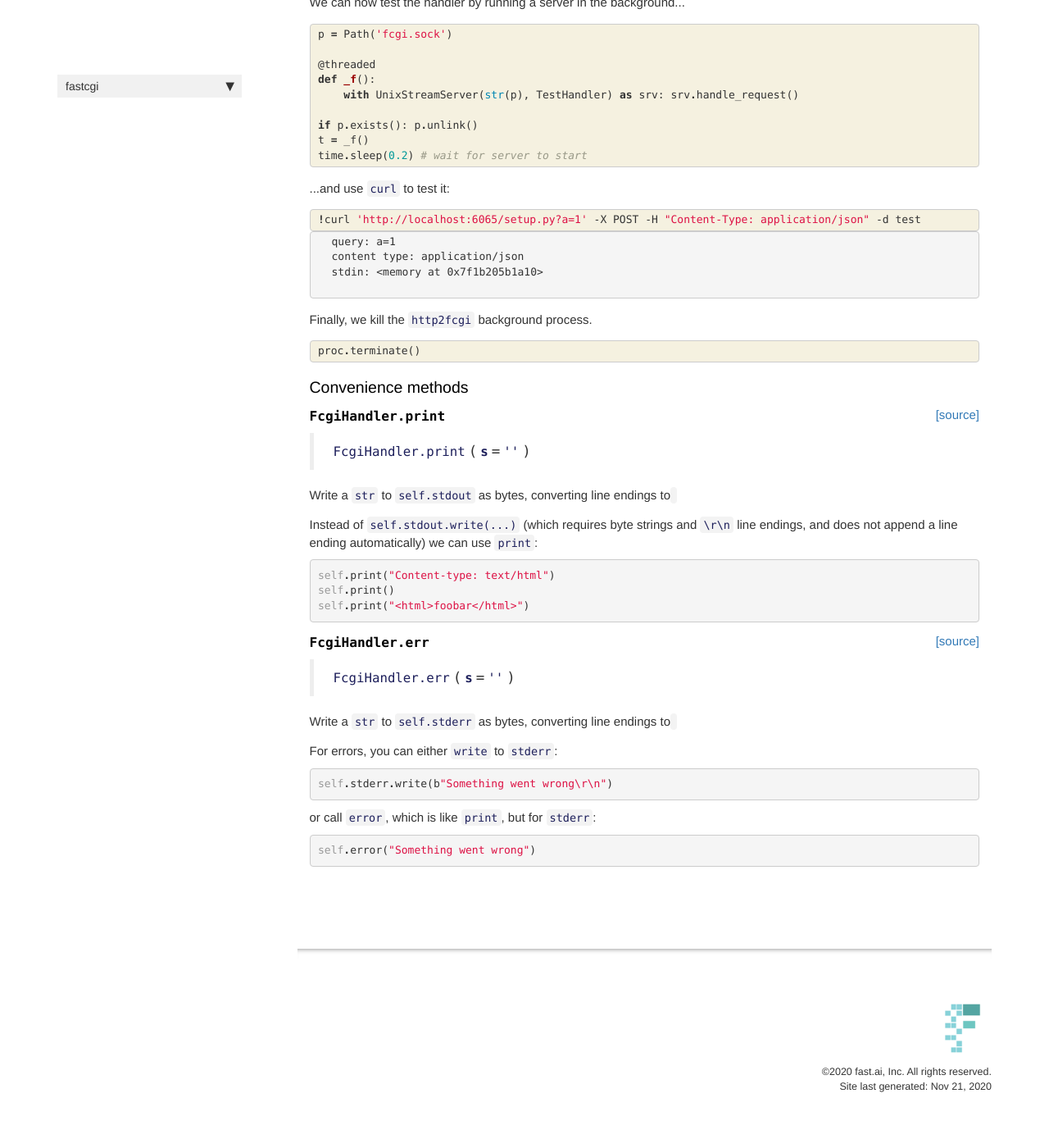
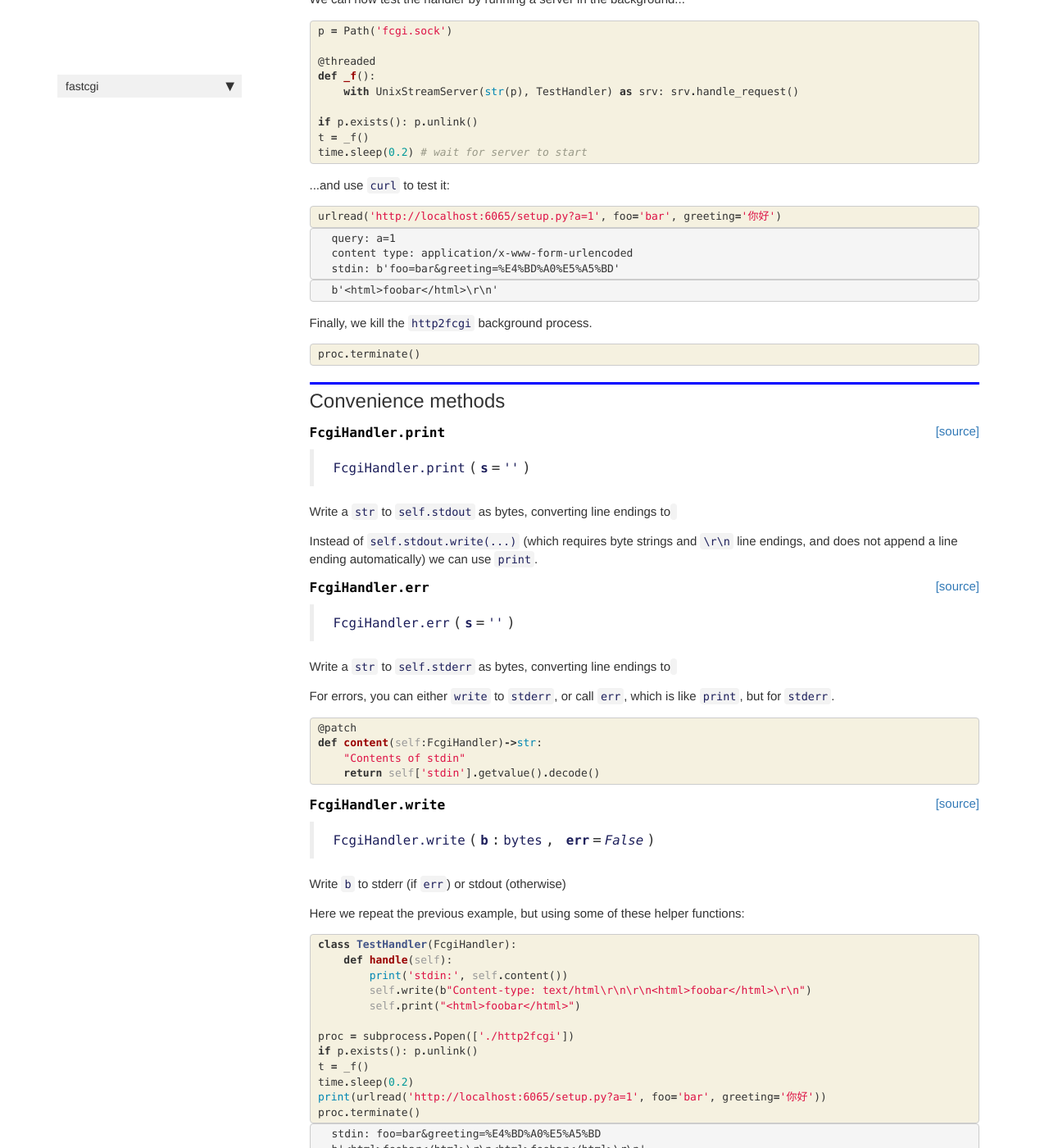
Before and after one commit to fastai/fastcgi, a Jekyll site: the page built from docs/core.html, in a window 1280 px wide and 1400 px high, scrolled down 3020 px. Shown: the whole window at 82% size. Built offline with Jekyll 4.4.1, drawn with Linux system fonts in a browser that asks for light colours; nearby versions of some CDN libraries; comment, search, counter and statistics services are not loaded; some of the changed text lies outside the part shown.

Commit message:
refactor

```diff
--- a/docs/core.html
+++ b/docs/core.html
@@ -114,7 +114,7 @@ nb_path: "00_core.ipynb"
 
 
 <div class="output_markdown rendered_html output_subarea ">
-<h4 id="readlen" class="doc_header"><code>readlen</code><a href="https://github.com/fastai/fastcgi/tree/master/fastcgi/core.py#L29" class="source_link" style="float:right">[source]</a></h4><blockquote><p><code>readlen</code>(<strong><code>r</code></strong>)</p>
+<h4 id="readlen" class="doc_header"><code>readlen</code><a href="https://github.com/fastai/fastcgi/tree/master/fastcgi/core.py#L30" class="source_link" style="float:right">[source]</a></h4><blockquote><p><code>readlen</code>(<strong><code>r</code></strong>)</p>
 </blockquote>
 <p>Read the length of the next fcgi parameter</p>
 
@@ -349,13 +349,6 @@ nb_path: "00_core.ipynb"
 
 <div class="cell border-box-sizing code_cell rendered">
 
-</div>
-    {% endraw %}
-
-    {% raw %}
-
-<div class="cell border-box-sizing code_cell rendered">
-
 <div class="output_wrapper">
 <div class="output">
 
@@ -363,9 +356,9 @@ nb_path: "00_core.ipynb"
 
 
 <div class="output_markdown rendered_html output_subarea ">
-<h2 id="ByteStream" class="doc_header"><code>class</code> <code>ByteStream</code><a href="https://github.com/fastai/fastcgi/tree/master/fastcgi/core.py#L45" class="source_link" style="float:right">[source]</a></h2><blockquote><p><code>ByteStream</code>(<strong><code>typ</code></strong>:<a href="/fastcgi/core.html#Record"><code>Record</code></a>, <strong><code>r</code></strong>) :: <code>BytesIO</code></p>
+<h4 id="send_record" class="doc_header"><code>send_record</code><a href="https://github.com/fastai/fastcgi/tree/master/fastcgi/core.py#L39" class="source_link" style="float:right">[source]</a></h4><blockquote><p><code>send_record</code>(<strong><code>typ</code></strong>, <strong><code>w</code></strong>, <strong><code>c</code></strong>=<em><code>b''</code></em>)</p>
 </blockquote>
-<p>Buffered I/O implementation using an in-memory bytes buffer.</p>
+<p>Send fastcgi binary record of <code>typ</code> to <code>w</code></p>
 
 </div>
 
@@ -395,7 +388,39 @@ nb_path: "00_core.ipynb"
 
 
 <div class="output_markdown rendered_html output_subarea ">
-<h2 id="FcgiHandler" class="doc_header"><code>class</code> <code>FcgiHandler</code><a href="https://github.com/fastai/fastcgi/tree/master/fastcgi/core.py#L54" class="source_link" style="float:right">[source]</a></h2><blockquote><p><code>FcgiHandler</code>(<strong><code>request</code></strong>, <strong><code>client_address</code></strong>, <strong><code>server</code></strong>) :: <code>StreamRequestHandler</code></p>
+<h4 id="send_stream" class="doc_header"><code>send_stream</code><a href="https://github.com/fastai/fastcgi/tree/master/fastcgi/core.py#L44" class="source_link" style="float:right">[source]</a></h4><blockquote><p><code>send_stream</code>(<strong><code>typ</code></strong>, <strong><code>w</code></strong>, <strong><code>s</code></strong>)</p>
+</blockquote>
+<p>Send fastcgi stream of <code>typ</code> to <code>w</code></p>
+
+</div>
+
+</div>
+
+</div>
+</div>
+
+</div>
+    {% endraw %}
+
+    {% raw %}
+
+<div class="cell border-box-sizing code_cell rendered">
+
+</div>
+    {% endraw %}
+
+    {% raw %}
+
+<div class="cell border-box-sizing code_cell rendered">
+
+<div class="output_wrapper">
+<div class="output">
+
+<div class="output_area">
+
+
+<div class="output_markdown rendered_html output_subarea ">
+<h2 id="FcgiHandler" class="doc_header"><code>class</code> <code>FcgiHandler</code><a href="https://github.com/fastai/fastcgi/tree/master/fastcgi/core.py#L51" class="source_link" style="float:right">[source]</a></h2><blockquote><p><code>FcgiHandler</code>(<strong><code>request</code></strong>, <strong><code>client_address</code></strong>, <strong><code>server</code></strong>) :: <code>StreamRequestHandler</code></p>
 </blockquote>
 <p>A request handler that processes FastCGI streams and parameters</p>
 
@@ -418,43 +443,11 @@ nb_path: "00_core.ipynb"
 
 <div class="cell border-box-sizing text_cell rendered"><div class="inner_cell">
 <div class="text_cell_render border-box-sizing rendered_html">
-<p>This is used in much the same way as <a href="https://docs.python.org/3/library/socketserver.html#request-handler-objects">StreamRequestHandler</a>, except that receiving the data is handled for you before your <code>handle</code> method is called. All headers are available in the <code>params</code> dictionary. All streams are available through indexing (i.e. using <code>__getitem__</code>). The <code>stdin</code> stream contains the data sent to your handler. Write to the <code>stdout</code> and <code>stderr</code> streams to send data to the client, or use the <code>write</code> method.</p>
+<p>This is used in much the same way as <a href="https://docs.python.org/3/library/socketserver.html#request-handler-objects">StreamRequestHandler</a>, except that receiving the data is handled for you before your <code>handle</code> method is called. All headers are available in the <code>params</code> dictionary. All streams are available through indexing (i.e. using <code>__getitem__</code>). The <code>stdin</code> stream contains the data sent to your handler. Write to the <code>stdout</code> and <code>stderr</code> streams to send data to the client.</p>
 
 </div>
 </div>
 </div>
-    {% raw %}
-
-<div class="cell border-box-sizing code_cell rendered">
-
-<div class="output_wrapper">
-<div class="output">
-
-<div class="output_area">
-
-
-<div class="output_markdown rendered_html output_subarea ">
-<h4 id="FcgiHandler.write" class="doc_header"><code>FcgiHandler.write</code><a href="https://github.com/fastai/fastcgi/tree/master/fastcgi/core.py#L83" class="source_link" style="float:right">[source]</a></h4><blockquote><p><code>FcgiHandler.write</code>(<strong><code>b</code></strong>:<code>bytes</code>, <strong><code>err</code></strong>=<em><code>False</code></em>)</p>
-</blockquote>
-<p>Write <code>b</code> to stderr (if <code>err</code>) or stdout (otherwise)</p>
-
-</div>
-
-</div>
-
-</div>
-</div>
-
-</div>
-    {% endraw %}
-
-    {% raw %}
-
-<div class="cell border-box-sizing code_cell rendered">
-
-</div>
-    {% endraw %}
-
 <div class="cell border-box-sizing text_cell rendered"><div class="inner_cell">
 <div class="text_cell_render border-box-sizing rendered_html">
 <p>Here's an example subclass:</p>
@@ -472,9 +465,9 @@ nb_path: "00_core.ipynb"
 <div class=" highlight hl-ipython3"><pre><span></span><span class="k">class</span> <span class="nc">TestHandler</span><span class="p">(</span><span class="n">FcgiHandler</span><span class="p">):</span>
     <span class="k">def</span> <span class="nf">handle</span><span class="p">(</span><span class="bp">self</span><span class="p">):</span>
         <span class="nb">print</span><span class="p">(</span><span class="s1">&#39;query:&#39;</span><span class="p">,</span> <span class="bp">self</span><span class="o">.</span><span class="n">environ</span><span class="p">[</span><span class="s1">&#39;QUERY_STRING&#39;</span><span class="p">])</span>
-        <span class="nb">print</span><span class="p">(</span><span class="s1">&#39;content type:&#39;</span><span class="p">,</span> <span class="bp">self</span><span class="o">.</span><span class="n">environ</span><span class="p">[</span><span class="s1">&#39;HTTP_CONTENT_TYPE&#39;</span><span class="p">])</span>
-        <span class="nb">print</span><span class="p">(</span><span class="s1">&#39;stdin:&#39;</span><span class="p">,</span> <span class="bp">self</span><span class="o">.</span><span class="n">content</span><span class="p">)</span>
-        <span class="bp">self</span><span class="o">.</span><span class="n">write</span><span class="p">(</span><span class="sa">b</span><span class="s2">&quot;Content-type: text/html</span><span class="se">\r\n\r\n</span><span class="s2">&lt;html&gt;foobar&lt;/html&gt;</span><span class="se">\r\n</span><span class="s2">&quot;</span><span class="p">)</span>
+        <span class="nb">print</span><span class="p">(</span><span class="s1">&#39;content type:&#39;</span><span class="p">,</span> <span class="bp">self</span><span class="o">.</span><span class="n">environ</span><span class="o">.</span><span class="n">get</span><span class="p">(</span><span class="s1">&#39;HTTP_CONTENT_TYPE&#39;</span><span class="p">,</span> <span class="s1">&#39;N/A&#39;</span><span class="p">))</span>
+        <span class="nb">print</span><span class="p">(</span><span class="s1">&#39;stdin:&#39;</span><span class="p">,</span> <span class="bp">self</span><span class="p">[</span><span class="s1">&#39;stdin&#39;</span><span class="p">]</span><span class="o">.</span><span class="n">read</span><span class="p">())</span>
+        <span class="bp">self</span><span class="p">[</span><span class="s1">&#39;stdout&#39;</span><span class="p">]</span><span class="o">.</span><span class="n">write</span><span class="p">(</span><span class="sa">b</span><span class="s2">&quot;Content-type: text/html</span><span class="se">\r\n\r\n</span><span class="s2">&lt;html&gt;foobar&lt;/html&gt;</span><span class="se">\r\n</span><span class="s2">&quot;</span><span class="p">)</span>
 </pre></div>
 
     </div>
@@ -555,7 +548,7 @@ nb_path: "00_core.ipynb"
 
 <div class="inner_cell">
     <div class="input_area">
-<div class=" highlight hl-ipython3"><pre><span></span><span class="o">!</span>curl <span class="s1">&#39;http://localhost:6065/setup.py?a=1&#39;</span> -X POST -H <span class="s2">&quot;Content-Type: application/json&quot;</span> -d test
+<div class=" highlight hl-ipython3"><pre><span></span><span class="n">urlread</span><span class="p">(</span><span class="s1">&#39;http://localhost:6065/setup.py?a=1&#39;</span><span class="p">,</span> <span class="n">foo</span><span class="o">=</span><span class="s1">&#39;bar&#39;</span><span class="p">,</span> <span class="n">greeting</span><span class="o">=</span><span class="s1">&#39;你好&#39;</span><span class="p">)</span>
 </pre></div>
 
     </div>
@@ -569,11 +562,20 @@ nb_path: "00_core.ipynb"
 
 <div class="output_subarea output_stream output_stdout output_text">
 <pre>query: a=1
-content type: application/json
-stdin: &lt;memory at 0x7f1b205b1a10&gt;
-
+content type: application/x-www-form-urlencoded
+stdin: b&#39;foo=bar&amp;greeting=%E4%BD%A0%E5%A5%BD&#39;
 </pre>
 </div>
+</div>
+
+<div class="output_area">
+
+
+
+<div class="output_text output_subarea output_execute_result">
+<pre>b&#39;&lt;html&gt;foobar&lt;/html&gt;\r\n&#39;</pre>
+</div>
+
 </div>
 
 </div>
@@ -608,7 +610,7 @@ stdin: &lt;memory at 0x7f1b205b1a10&gt;
 
 <div class="cell border-box-sizing text_cell rendered"><div class="inner_cell">
 <div class="text_cell_render border-box-sizing rendered_html">
-<h3 id="Convenience-methods">Convenience methods<a class="anchor-link" href="#Convenience-methods"> </a></h3>
+<h2 id="Convenience-methods">Convenience methods<a class="anchor-link" href="#Convenience-methods"> </a></h2>
 </div>
 </div>
 </div>
@@ -630,7 +632,7 @@ stdin: &lt;memory at 0x7f1b205b1a10&gt;
 
 
 <div class="output_markdown rendered_html output_subarea ">
-<h4 id="FcgiHandler.print" class="doc_header"><code>FcgiHandler.print</code><a href="https://github.com/fastai/fastcgi/tree/master/fastcgi/core.py#L97" class="source_link" style="float:right">[source]</a></h4><blockquote><p><code>FcgiHandler.print</code>(<strong><code>s</code></strong>=<em><code>''</code></em>)</p>
+<h4 id="FcgiHandler.print" class="doc_header"><code>FcgiHandler.print</code><a href="https://github.com/fastai/fastcgi/tree/master/fastcgi/core.py#L87" class="source_link" style="float:right">[source]</a></h4><blockquote><p><code>FcgiHandler.print</code>(<strong><code>s</code></strong>=<em><code>''</code></em>)</p>
 </blockquote>
 <p>Write a <code>str</code> to <code>self.stdout</code> as bytes, converting line endings to <code></code></p>
 
@@ -653,11 +655,7 @@ stdin: &lt;memory at 0x7f1b205b1a10&gt;
 
 <div class="cell border-box-sizing text_cell rendered"><div class="inner_cell">
 <div class="text_cell_render border-box-sizing rendered_html">
-<p>Instead of <code>self.stdout.write(...)</code> (which requires byte strings and <code>\r\n</code> line endings, and does not append a line ending automatically) we can use <code>print</code>:</p>
-<div class="highlight"><pre><span></span><span class="bp">self</span><span class="o">.</span><span class="n">print</span><span class="p">(</span><span class="s2">&quot;Content-type: text/html&quot;</span><span class="p">)</span>
-<span class="bp">self</span><span class="o">.</span><span class="n">print</span><span class="p">()</span>
-<span class="bp">self</span><span class="o">.</span><span class="n">print</span><span class="p">(</span><span class="s2">&quot;&lt;html&gt;foobar&lt;/html&gt;&quot;</span><span class="p">)</span>
-</pre></div>
+<p>Instead of <code>self.stdout.write(...)</code> (which requires byte strings and <code>\r\n</code> line endings, and does not append a line ending automatically) we can use <code>print</code>.</p>
 
 </div>
 </div>
@@ -673,7 +671,7 @@ stdin: &lt;memory at 0x7f1b205b1a10&gt;
 
 
 <div class="output_markdown rendered_html output_subarea ">
-<h4 id="FcgiHandler.err" class="doc_header"><code>FcgiHandler.err</code><a href="https://github.com/fastai/fastcgi/tree/master/fastcgi/core.py#L103" class="source_link" style="float:right">[source]</a></h4><blockquote><p><code>FcgiHandler.err</code>(<strong><code>s</code></strong>=<em><code>''</code></em>)</p>
+<h4 id="FcgiHandler.err" class="doc_header"><code>FcgiHandler.err</code><a href="https://github.com/fastai/fastcgi/tree/master/fastcgi/core.py#L93" class="source_link" style="float:right">[source]</a></h4><blockquote><p><code>FcgiHandler.err</code>(<strong><code>s</code></strong>=<em><code>''</code></em>)</p>
 </blockquote>
 <p>Write a <code>str</code> to <code>self.stderr</code> as bytes, converting line endings to <code></code></p>
 
@@ -696,14 +694,111 @@ stdin: &lt;memory at 0x7f1b205b1a10&gt;
 
 <div class="cell border-box-sizing text_cell rendered"><div class="inner_cell">
 <div class="text_cell_render border-box-sizing rendered_html">
-<p>For errors, you can either <code>write</code> to <code>stderr</code>:</p>
-<div class="highlight"><pre><span></span><span class="bp">self</span><span class="o">.</span><span class="n">stderr</span><span class="o">.</span><span class="n">write</span><span class="p">(</span><span class="sa">b</span><span class="s2">&quot;Something went wrong</span><span class="se">\r\n</span><span class="s2">&quot;</span><span class="p">)</span>
-</pre></div>
-<p>or call <code>error</code>, which is like <code>print</code>, but for <code>stderr</code>:</p>
-<div class="highlight"><pre><span></span><span class="bp">self</span><span class="o">.</span><span class="n">error</span><span class="p">(</span><span class="s2">&quot;Something went wrong&quot;</span><span class="p">)</span>
-</pre></div>
+<p>For errors, you can either <code>write</code> to <code>stderr</code>, or call <code>err</code>, which is like <code>print</code>, but for <code>stderr</code>.</p>
 
 </div>
 </div>
 </div>
+    {% raw %}
+
+<div class="cell border-box-sizing code_cell rendered">
+<div class="input">
+
+<div class="inner_cell">
+    <div class="input_area">
+<div class=" highlight hl-ipython3"><pre><span></span><span class="nd">@patch</span>
+<span class="k">def</span> <span class="nf">content</span><span class="p">(</span><span class="bp">self</span><span class="p">:</span><span class="n">FcgiHandler</span><span class="p">)</span><span class="o">-&gt;</span><span class="nb">str</span><span class="p">:</span>
+    <span class="s2">&quot;Contents of stdin&quot;</span>
+    <span class="k">return</span> <span class="bp">self</span><span class="p">[</span><span class="s1">&#39;stdin&#39;</span><span class="p">]</span><span class="o">.</span><span class="n">getvalue</span><span class="p">()</span><span class="o">.</span><span class="n">decode</span><span class="p">()</span>
+</pre></div>
+
+    </div>
 </div>
+</div>
+
+</div>
+    {% endraw %}
+
+    {% raw %}
+
+<div class="cell border-box-sizing code_cell rendered">
+
+<div class="output_wrapper">
+<div class="output">
+
+<div class="output_area">
+
+
+<div class="output_markdown rendered_html output_subarea ">
+<h4 id="FcgiHandler.write" class="doc_header"><code>FcgiHandler.write</code><a href="https://github.com/fastai/fastcgi/tree/master/fastcgi/core.py#L99" class="source_link" style="float:right">[source]</a></h4><blockquote><p><code>FcgiHandler.write</code>(<strong><code>b</code></strong>:<code>bytes</code>, <strong><code>err</code></strong>=<em><code>False</code></em>)</p>
+</blockquote>
+<p>Write <code>b</code> to stderr (if <code>err</code>) or stdout (otherwise)</p>
+
+</div>
+
+</div>
+
+</div>
+</div>
+
+</div>
+    {% endraw %}
+
+    {% raw %}
+
+<div class="cell border-box-sizing code_cell rendered">
+
+</div>
+    {% endraw %}
+
+<div class="cell border-box-sizing text_cell rendered"><div class="inner_cell">
+<div class="text_cell_render border-box-sizing rendered_html">
+<p>Here we repeat the previous example, but using some of these helper functions:</p>
+
+</div>
+</div>
+</div>
+    {% raw %}
+
+<div class="cell border-box-sizing code_cell rendered">
+<div class="input">
+
+<div class="inner_cell">
+    <div class="input_area">
+<div class=" highlight hl-ipython3"><pre><span></span><span class="k">class</span> <span class="nc">TestHandler</span><span class="p">(</span><span class="n">FcgiHandler</span><span class="p">):</span>
+    <span class="k">def</span> <span class="nf">handle</span><span class="p">(</span><span class="bp">self</span><span class="p">):</span>
+        <span class="nb">print</span><span class="p">(</span><span class="s1">&#39;stdin:&#39;</span><span class="p">,</span> <span class="bp">self</span><span class="o">.</span><span class="n">content</span><span class="p">())</span>
+        <span class="bp">self</span><span class="o">.</span><span class="n">write</span><span class="p">(</span><span class="sa">b</span><span class="s2">&quot;Content-type: text/html</span><span class="se">\r\n\r\n</span><span class="s2">&lt;html&gt;foobar&lt;/html&gt;</span><span class="se">\r\n</span><span class="s2">&quot;</span><span class="p">)</span>
+        <span class="bp">self</span><span class="o">.</span><span class="n">print</span><span class="p">(</span><span class="s2">&quot;&lt;html&gt;foobar&lt;/html&gt;&quot;</span><span class="p">)</span>
+
+<span class="n">proc</span> <span class="o">=</span> <span class="n">subprocess</span><span class="o">.</span><span class="n">Popen</span><span class="p">([</span><span class="s1">&#39;./http2fcgi&#39;</span><span class="p">])</span>
+<span class="k">if</span> <span class="n">p</span><span class="o">.</span><span class="n">exists</span><span class="p">():</span> <span class="n">p</span><span class="o">.</span><span class="n">unlink</span><span class="p">()</span>
+<span class="n">t</span> <span class="o">=</span> <span class="n">_f</span><span class="p">()</span>
+<span class="n">time</span><span class="o">.</span><span class="n">sleep</span><span class="p">(</span><span class="mf">0.2</span><span class="p">)</span>
+<span class="nb">print</span><span class="p">(</span><span class="n">urlread</span><span class="p">(</span><span class="s1">&#39;http://localhost:6065/setup.py?a=1&#39;</span><span class="p">,</span> <span class="n">foo</span><span class="o">=</span><span class="s1">&#39;bar&#39;</span><span class="p">,</span> <span class="n">greeting</span><span class="o">=</span><span class="s1">&#39;你好&#39;</span><span class="p">))</span>
+<span class="n">proc</span><span class="o">.</span><span class="n">terminate</span><span class="p">()</span>
+</pre></div>
+
+    </div>
+</div>
+</div>
+
+<div class="output_wrapper">
+<div class="output">
+
+<div class="output_area">
+
+<div class="output_subarea output_stream output_stdout output_text">
+<pre>stdin: foo=bar&amp;greeting=%E4%BD%A0%E5%A5%BD
+b&#39;&lt;html&gt;foobar&lt;/html&gt;\r\n&lt;html&gt;foobar&lt;/html&gt;\r\n&#39;
+</pre>
+</div>
+</div>
+
+</div>
+</div>
+
+</div>
+    {% endraw %}
+
+</div>
```
Also changed, not shown: fastcgi/_nbdev.py (+4 -3 lines), fastcgi/core.py (+24 -28 lines), 1 other file.
